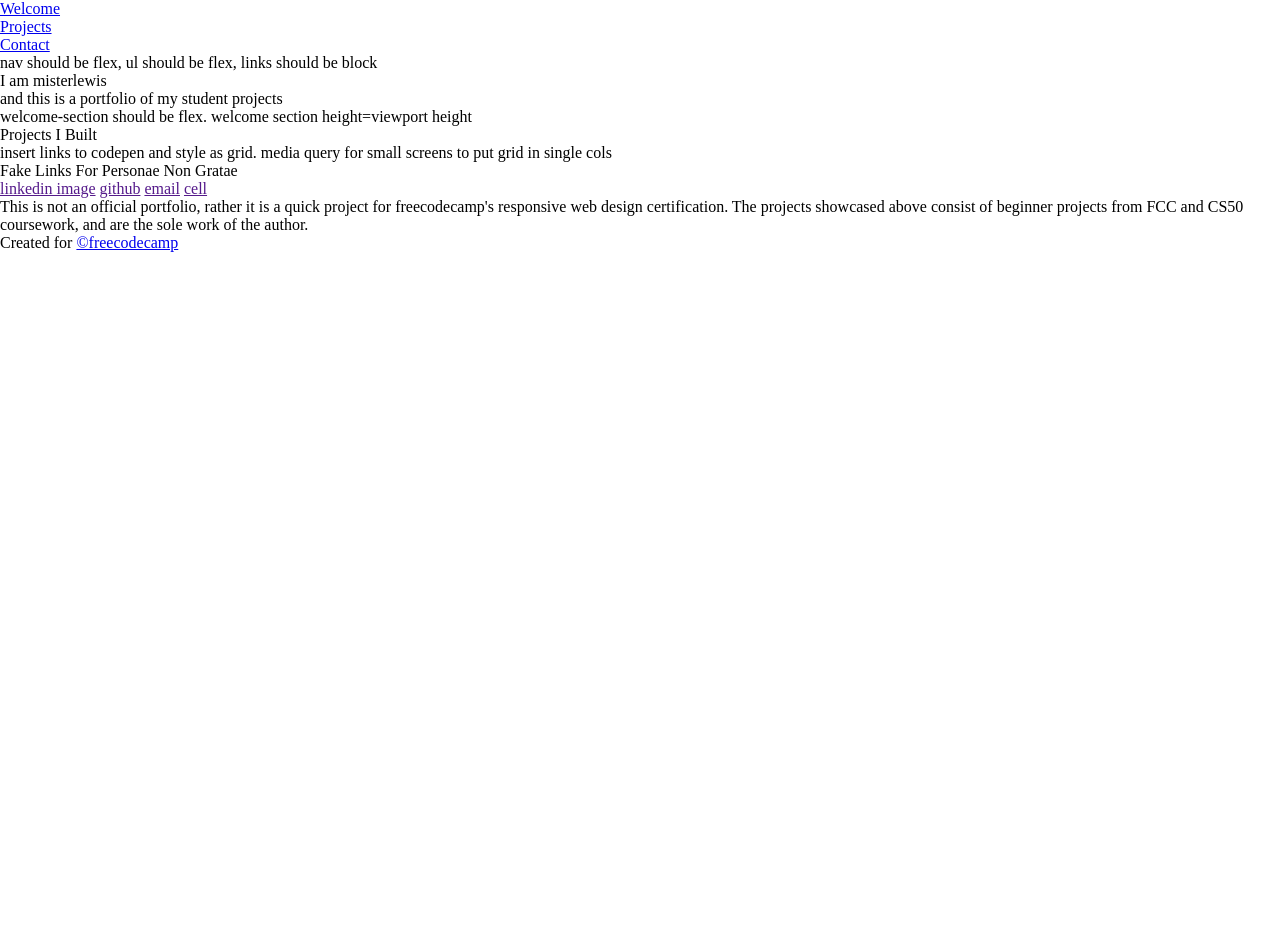
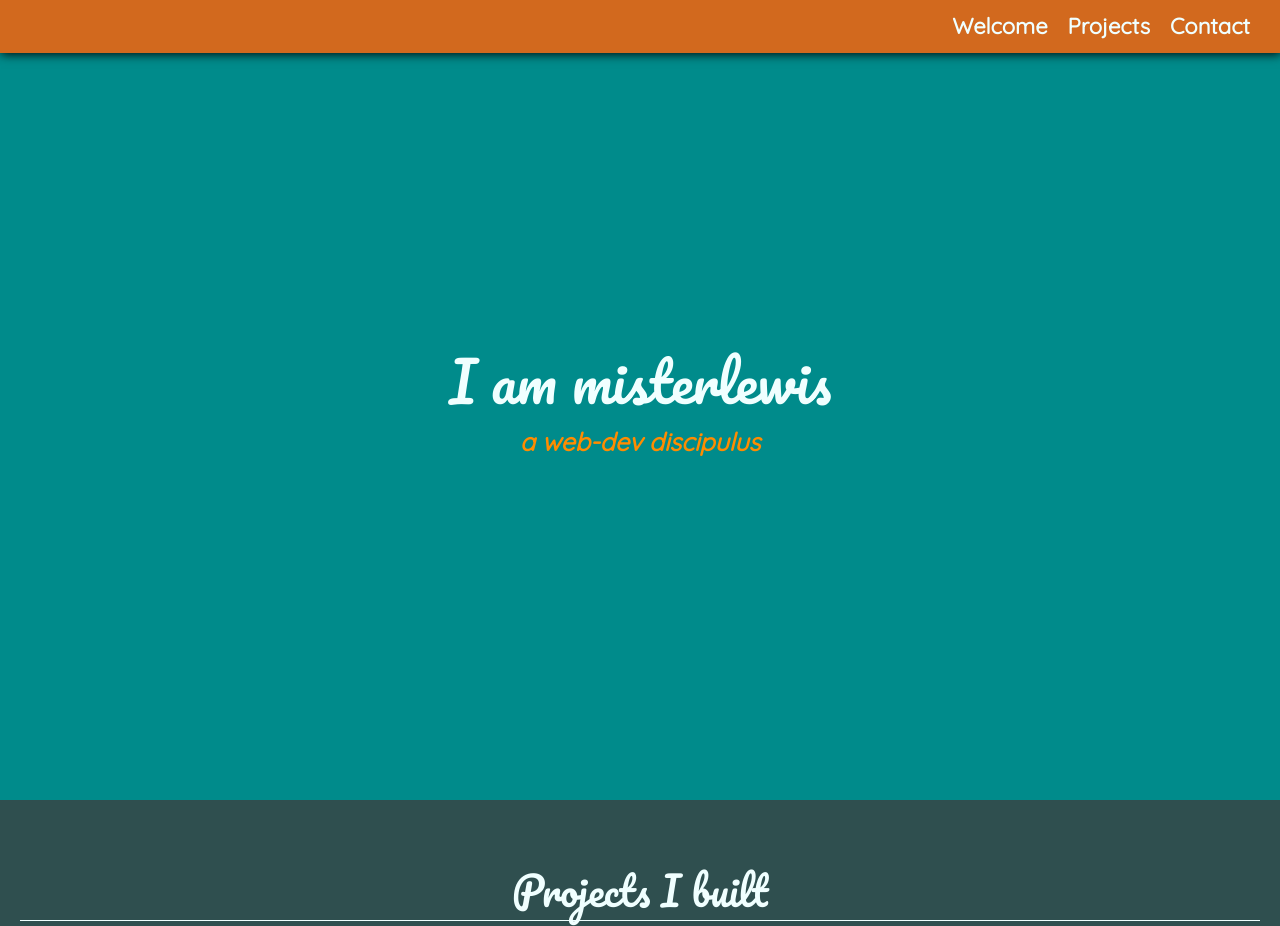
Before and after one commit to Lewis-Matt/FCC-personal-portfolio, a plain HTML site: page index.html in a window 1280 px wide. Shown: the top 926 px of the page. Before the commit the page ends 800 px from the top, so only its background shows below. Drawn offline with Linux system fonts and the light colour scheme.

Commit message:
updated project links and images styled navbar, welcome section

```diff
--- a/css/styles.css
+++ b/css/styles.css
@@ -0,0 +1,152 @@
+/* font-family: 'Pacifico', cursive;
+font-family: 'Quicksand', sans-serif;   */
+
+html {
+    scroll-behavior: smooth;
+    /* Set for easy REM calculations - browser default: 16px = 1rem = 100%
+    I want 10px to equal 1rem = (100/16)*10 = 62.5%
+    So I set my root/html size to 62.5%, which is now what every font is relative to.
+    So, 1 rem for any element will be 10 px. */
+    font-size: 62.5%;
+}
+
+body {
+    font-family: 'Quicksand', sans-serif;
+    /* 1.8rem * 10px = 18px, relevant to doc font size*/
+    font-size: 1.8rem;
+    line-height: 1.5;
+}
+/****Base styles****/
+
+h1, h2 {
+    font-family: 'Pacifico', cursive;
+    color:azure;
+    text-align: center;
+}
+ul {
+    list-style: none;
+}
+
+h1 {
+    font-size: 5.5rem;
+}
+
+h2 {
+    font-size: 4rem;
+}
+
+a {
+    color: azure;
+    text-decoration: none;
+}
+
+a:visited {
+    color:azure;
+}
+
+
+/****NAVBAR****/
+
+.nav {
+    display: flex;
+    justify-content: flex-end;
+    background-color: chocolate;
+    position: fixed;
+    top: 0;
+    left: 0;
+    width: 100%;
+    /* x y blur color */
+    box-shadow: 1px 1px 10px black;
+}
+
+.nav-list {
+    display: flex;
+    margin-right: 2rem;
+}
+
+.nav-list a {
+    display: block;
+    font-size: 2.2rem;
+    font-weight: 600;
+    padding: 1rem;
+}
+
+.nav-list a:hover {
+    background-color:darkgrey;
+    color:black;
+}
+
+/****WELCOME****/
+
+#welcome-section {
+    background-color: darkcyan;
+    display: flex;
+    /* how items are placed in the container - w/ col main axis is y */
+    flex-direction: column;
+    /* alignment on main-axis (y) */
+    justify-content: center;
+    /* alignment on cross-axis (x) */
+    align-items: center;
+    width: 100%;
+    /* vh = viewport height */
+    height: 100vh;
+}
+
+#welcome-section p {
+    font-size: 2.5rem;
+    font-style: italic;
+    color:darkorange;
+    font-weight: 700;
+}
+
+/****PROJECTS****/
+
+#projects {
+    background-color:darkslategray;
+    text-align: center;
+    padding: 6rem 2rem;
+}
+
+.projects-header {
+    margin-bottom: 5rem;
+    border-bottom: solid 1px azure;
+}
+
+.projects-grid {
+    display: grid;
+    grid-template-columns: repeat;
+}
+
+.project {
+
+}
+
+.project-image {
+
+}
+
+.caption {
+
+}
+
+
+
+/****CONTACT****/
+
+#contact {
+    background-color: goldenrod;
+    text-align: center;
+    padding: 6rem 2rem;
+}
+
+.contact-header {
+    margin-bottom: 5rem;
+    border-bottom: solid 1px azure;
+}
+
+
+/****FOOTER****/
+
+footer {
+    background-color:cornflowerblue;
+}
--- a/index.html
+++ b/index.html
@@ -1,50 +1,88 @@
 <!DOCTYPE html>
 <html lang="en">
+
 <head>
     <meta charset="UTF-8">
     <meta http-equiv="X-UA-Compatible" content="IE=edge">
     <meta name="viewport" content="width=device-width, initial-scale=1.0">
     <title>Personal Portfolio</title>
-    <link rel = "stylesheet" href="css/reset.css">
-    <link rel = "stylesheet" href="css/styles.css">
+    <link rel="stylesheet" href="css/reset.css">
+    <link rel="stylesheet" href="css/styles.css">
+    <link rel="preconnect" href="https://fonts.googleapis.com">
+    <link rel="preconnect" href="https://fonts.gstatic.com" crossorigin>
+    <link href="https://fonts.googleapis.com/css2?family=Pacifico&family=Quicksand&display=swap" rel="stylesheet">
 </head>
+
 <body>
+
+    <!--NAVBAR-->
+
     <nav id="navbar" class="nav">
-        <ul class="nav_list">
-            <li><a href=#welcome-section>Welcome</a></li>
-            <li><a href=#projects>Projects</a></li>
-            <li><a href="contact">Contact</a></li>
-            nav should be flex, ul should be flex, links should be block
+        <ul class="nav-list">
+            <li><a href="#welcome-section">Welcome</a></li>
+            <li><a href="#projects">Projects</a></li>
+            <li><a href="#contact">Contact</a></li>
         </ul>
     </nav>
+
+    <!--WELCOME-->
+
     <section id="welcome-section">
         <h1>I am misterlewis</h1>
-        <p>and this is a portfolio of my student projects</p>
-        welcome-section should be flex. welcome section height=viewport height
+        <p>a web-dev discipulus</p>
     </section>
+
+    <!--PROJECTS-->
+
     <section id="projects">
-        <h2>Projects I Built</h2>
-        <div class="project_grid">
-            insert links to codepen and style as grid. media query for small screens to put grid in single cols
+        <div class="projects-header">
+            <h2>Projects I built</h2>
+        </div>
+        <div class="projects-grid">
+            <a href="https://github.com/misterlewis07/technical_documentation" target="_blank" class="project">
+                <img class="projects-image" src="images/Technical-Document-Translation.jpg" alt="project" />
+                <figcaption class="caption">Technical Documentation</figcaption>
+            </a>
+            <a href="https://github.com/misterlewis07/landing_page" target="_blank" class="project">
+                <img class="projects-image" src="images/landing.jpg" alt="project" />
+                <figcaption class="caption">Landing Page</figcaption>
+            </a>
+            <a href="https://github.com/misterlewis07/google-homepage" target="_blank" class="project">
+                <img class="projects-image" src="images/old-google-search-page.png" alt="project" />
+                <figcaption class="caption">Google Clone</figcaption>
+            </a>
+            <a href="https://github.com/misterlewis07/survey_form" target="_blank" class="project">
+                <img class="projects-image" src="images/survey.jpg" alt="project" />
+                <figcaption class="caption">Survey Form</figcaption>
+            </a>
         </div>
     </section>
+
+    <!--CONTACT-->
+
     <section id="contact">
-        <div class="contact_header">
-            <h2>Fake Links For Personae Non Gratae</h2>
+        <div class="contact-header">
+            <h2>Contact me</h2>
         </div>
-        <div class ="contact_links">
-            <a href="">linkedin image</a>
-            <a href="">github</a>
-            <a href="">email</a>
-            <a href="">cell</a>
+        <p>inactive links for all personae non gratae</p>
+        <div class="contact-links">
+            <a href="linkedin.com" target="_blank">On linkedin</a>
+            <a href="github.com" target="_blank">On github</a>
+            <a href="mailto:example@example.com">Email me</a>
+            <a href="tel:555-867-5309">Call me</a>
         </div>
     </section>
+
+    <!--FOOTER-->
+
     <footer>
         <p>This is not an official portfolio, rather it is a quick project for freecodecamp's responsive web
-            design certification.  The projects showcased above consist of beginner projects from FCC and CS50 coursework,
+            design certification. The projects showcased above consist of beginner projects from FCC and CS50
+            coursework,
             and are the sole work of the author.
         </p>
         <p>Created for <a href="https://www.freecodecamp.org/learn/">©freecodecamp</a></p>
     </footer>
 </body>
+
 </html>
```
Also changed, not shown: images/Technical-Document-Translation.jpg (added), images/landing.jpg (added), images/old-google-search-page.png (added), images/survey.jpg (added).
